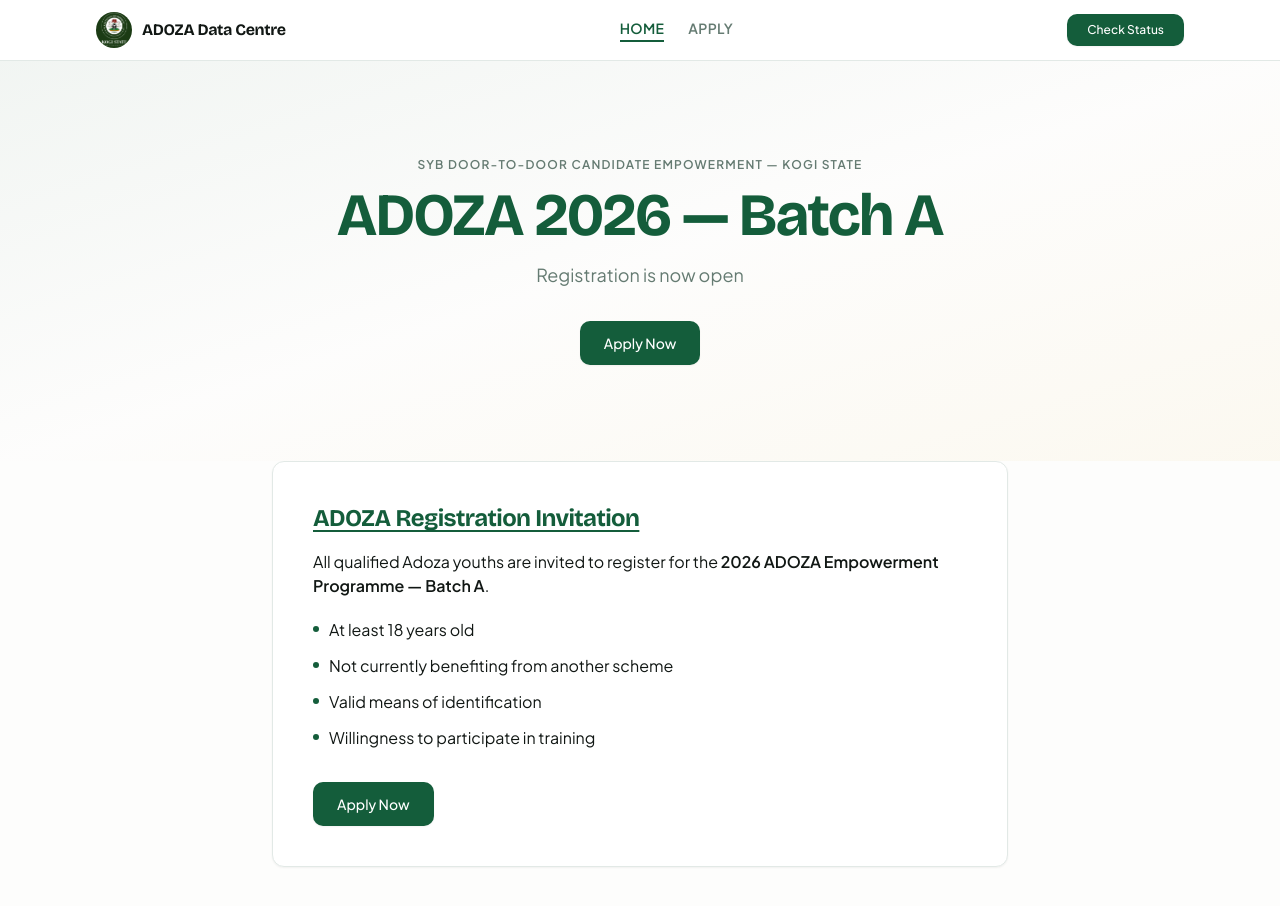
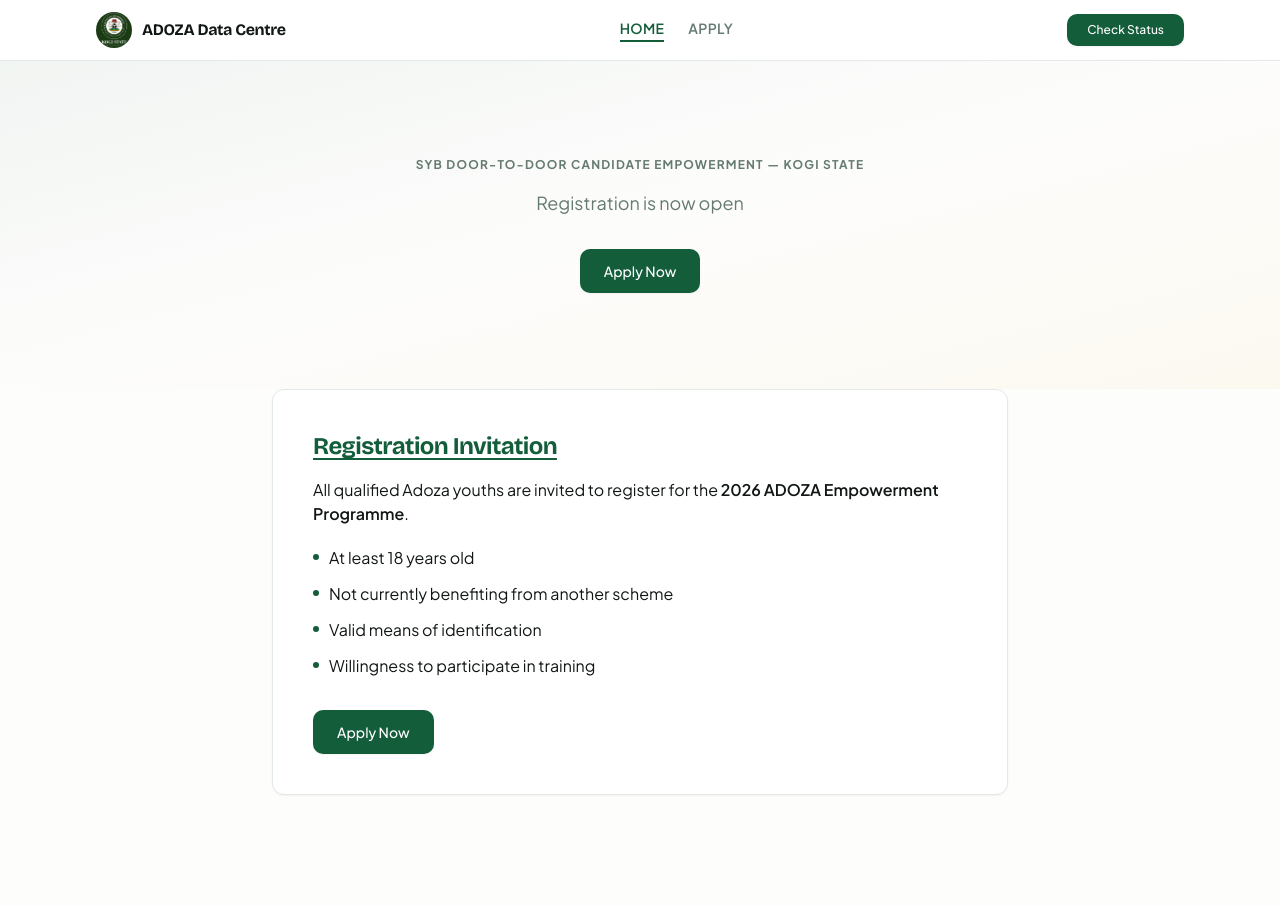
Before and after one commit to Kruddpippin/adoza-data-centre, a React (Vite) app: page / in a window 1280 px wide. Shown: the top 906 px of the page. Built offline with nearby package versions, Linux system fonts and the light colour scheme; no server answers.

Commit message:
Trim landing page hero/invitation copy per feedback

```diff
--- a/src/pages/Landing.jsx
+++ b/src/pages/Landing.jsx
@@ -58,12 +58,9 @@
 
       <main>
         <section className="bg-gradient-to-br from-primary/5 via-background to-accent/5 px-4 py-16 text-center sm:py-24">
-          <p className="animate-fade-up text-xs font-semibold uppercase tracking-widest text-muted-foreground">
+          <p className="animate-fade-up text-xs font-bold uppercase tracking-widest text-muted-foreground">
             SYB Door-to-Door Candidate Empowerment — Kogi State
           </p>
-          <h1 className="font-display animate-fade-up stagger-1 mt-3 text-4xl font-extrabold tracking-tight text-primary sm:text-5xl lg:text-6xl">
-            ADOZA 2026 — Batch A
-          </h1>
           <p className="animate-fade-up stagger-2 mt-4 text-base text-muted-foreground sm:text-lg">
             Registration is now open
           </p>
@@ -77,11 +74,11 @@
         <section className="mx-auto max-w-3xl px-4 pb-16 sm:pb-24">
           <div className="animate-fade-up stagger-2 rounded-xl border bg-card p-6 shadow-sm sm:p-10">
             <h2 className="font-display text-xl font-bold tracking-tight text-primary underline decoration-2 underline-offset-4 sm:text-2xl">
-              ADOZA Registration Invitation
+              Registration Invitation
             </h2>
             <p className="mt-4 text-sm text-foreground sm:text-base">
               All qualified Adoza youths are invited to register for the{" "}
-              <strong className="font-semibold">2026 ADOZA Empowerment Programme — Batch A</strong>.
+              <strong className="font-semibold">2026 ADOZA Empowerment Programme</strong>.
             </p>
             <ul className="mt-5 space-y-3">
               {REQUIREMENTS.map((r) => (
```
